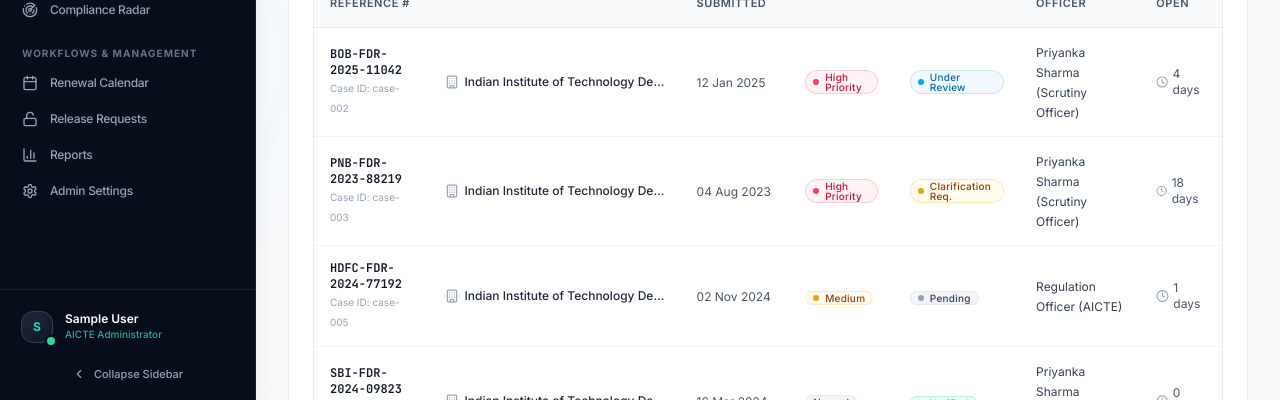
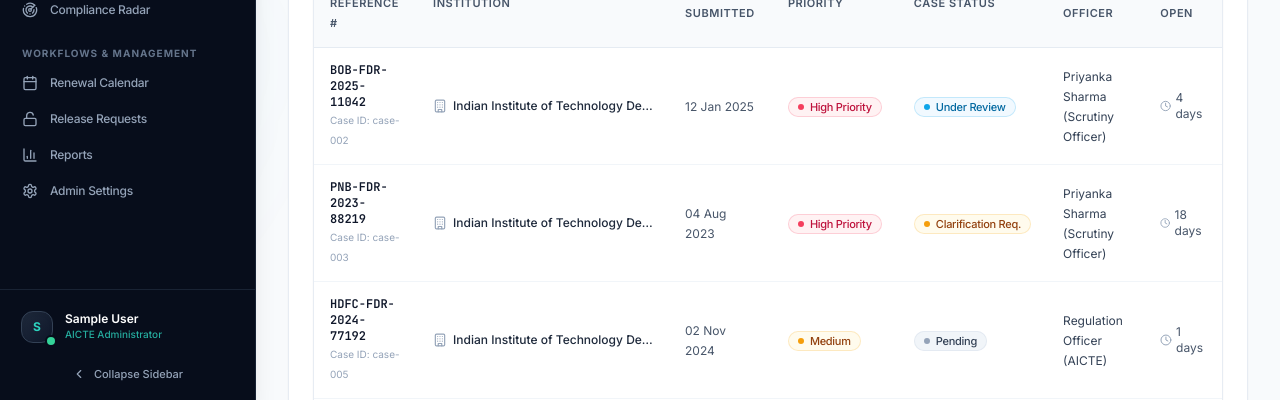
Before and after one commit to shantanupatil2806-tech/Niddhi-Setu, a React (Vite) app in the folder frontend/: page /verification in a window 1280 px wide. Shown: the part 400-800 px from the top of the page. Built offline with nearby package versions, Linux system fonts and the light colour scheme; no server answers; sample sign-in values are in the browser's storage.

Commit message:
fix: remove Audit Chain Intact badge and fix table status badge text alignment

```diff
--- a/frontend/src/components/ui/Badge.tsx
+++ b/frontend/src/components/ui/Badge.tsx
@@ -39,28 +39,28 @@ export const Badge: React.FC<BadgeProps> = ({
   };
 
   const sizes = {
-    sm: 'text-[10px] px-2 py-0.5 gap-1.5 font-medium tracking-wide',
+    sm: 'text-[11px] px-2.5 py-0.5 gap-1.5 font-medium tracking-tight',
     md: 'text-xs px-2.5 py-1 gap-1.5 font-medium tracking-tight',
   };
 
   return (
     <span
       className={clsx(
-        'inline-flex items-center rounded-full ring-1 ring-inset leading-none select-none',
+        'inline-flex items-center justify-center rounded-full ring-1 ring-inset leading-normal select-none whitespace-nowrap shrink-0',
         variants[variant],
         sizes[size],
         className
       )}
     >
       {dot && (
-        <span className="relative flex h-1.5 w-1.5">
+        <span className="relative flex h-1.5 w-1.5 shrink-0">
           {variant === 'success' || variant === 'teal' ? (
             <span className={clsx('animate-ping absolute inline-flex h-full w-full rounded-full opacity-75', dotColors[variant])} />
           ) : null}
           <span className={clsx('relative inline-flex rounded-full h-1.5 w-1.5', dotColors[variant])} />
         </span>
       )}
-      <span>{children}</span>
+      <span className="whitespace-nowrap">{children}</span>
     </span>
   );
 };
--- a/frontend/src/pages/passport/VerificationPassportPage.tsx
+++ b/frontend/src/pages/passport/VerificationPassportPage.tsx
@@ -446,16 +446,11 @@ export const VerificationPassportPage: React.FC = () => {
         </CardContent>
       </Card>
 
-      {/* Section 5: Audit Chain (chain of hash-linked events with integrity badge) */}
+      {/* Section 5: Regulatory Event Audit Trail */}
       <Card>
         <CardHeader
-          title="5. Cryptographic Audit Chain"
-          subtitle="Every event is cryptographically hashed with its antecedent block for zero-tamper security"
-          action={
-            <Badge variant="success" dot size="md">
-              Audit Chain Intact
-            </Badge>
-          }
+          title="5. Regulatory Event Audit Trail"
+          subtitle="Chronological record of official scrutiny events and regulatory decisions"
         />
         <CardContent className="p-0">
           <Table>
--- a/frontend/src/pages/release/ReleaseRequestsPage.tsx
+++ b/frontend/src/pages/release/ReleaseRequestsPage.tsx
@@ -166,9 +166,9 @@ export const ReleaseRequestsPage: React.FC = () => {
                   <Th>Institution</Th>
                   <Th>Declared Reason / Justification</Th>
                   <Th>FDR Principal</Th>
-                  <Th>Submission Date</Th>
-                  <Th>Application Status</Th>
-                  {isStaff && <Th>Officer Action</Th>}
+                  <Th className="whitespace-nowrap">Submission Date</Th>
+                  <Th className="whitespace-nowrap">Application Status</Th>
+                  {isStaff && <Th className="whitespace-nowrap">Officer Action</Th>}
                 </Tr>
               </Thead>
               <Tbody>
@@ -220,12 +220,12 @@ export const ReleaseRequestsPage: React.FC = () => {
                           {formatCurrency(amount)}
                         </span>
                       </Td>
-                      <Td>
+                      <Td className="whitespace-nowrap">
                         <span className="text-xs text-slate-500">
                           {formatDate(req.createdAt)}
                         </span>
                       </Td>
-                      <Td>
+                      <Td className="whitespace-nowrap">
                         {req.status === 'approved' ? (
                           <Badge variant="success" dot size="sm">
                             Sanctioned (Approved)
@@ -236,12 +236,12 @@ export const ReleaseRequestsPage: React.FC = () => {
                           </Badge>
                         ) : (
                           <Badge variant="warning" dot size="sm">
-                            Pending Council Vote
+                            Pending Review
                           </Badge>
                         )}
                       </Td>
                       {isStaff && (
-                        <Td onClick={(e) => e.stopPropagation()}>
+                        <Td className="whitespace-nowrap" onClick={(e) => e.stopPropagation()}>
                           {req.status === 'pending' ? (
                             <div className="flex items-center gap-2">
                               <Button
```
